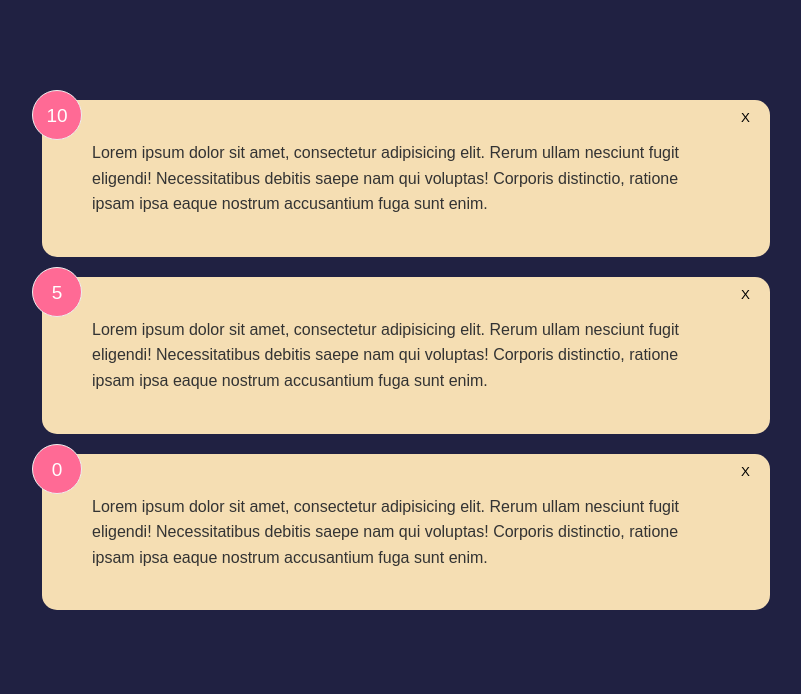
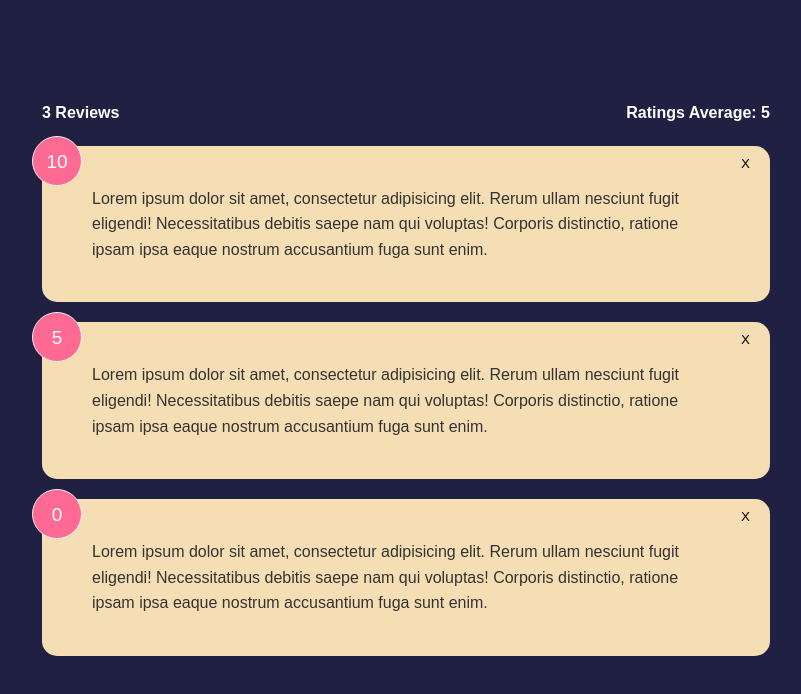
Before and after one commit to Almabali/svelte-101-feedback-app, a Svelte app: page / in a window 1280 px wide. Shown: the top 694 px of the page, without its empty margins (234-1035 px from the left). Built offline with nearby package versions, Linux system fonts and the light colour scheme.

Commit message:
feat(stats): Statistics view added

```diff
--- a/src/App.svelte
+++ b/src/App.svelte
@@ -1,8 +1,12 @@
 <script lang="ts">
 	import FeedbackList from "./components/FeedbackList.svelte";
+import FeedbackStats from "./components/FeedbackStats.svelte";
 	import { IFeedback, INIT_FEEDBACKS } from "./models/feedbacks";
 
 	let feedbacks: Array<IFeedback> = INIT_FEEDBACKS;
+
+	$: count = feedbacks.length
+	$: average = feedbacks.reduce((avg: number, {rating} ) => avg + rating, 0) / feedbacks.length
 
 	const deleteFeedback = (e: CustomEvent) => {
 		const itemId: number = e.detail;
@@ -11,6 +15,7 @@
 </script>
 
 <main class="container">
+	<FeedbackStats {count} {average}/>
 	<FeedbackList {feedbacks} on:delete-feedback={deleteFeedback} />
 </main>
 
--- /dev/null
+++ b/src/components/FeedbackStats.svelte
@@ -0,0 +1,18 @@
+<script lang="ts">
+    export let count;
+    export let average;
+</script>
+
+<div class="feedback-stats">
+    <h4>{count} Reviews</h4>
+    <h4>Ratings Average: {average}</h4>
+</div>
+
+<style>
+    .feedback-stats{
+        display: flex;
+        justify-content: space-between;
+        align-items: center;
+
+    }
+</style>
```
